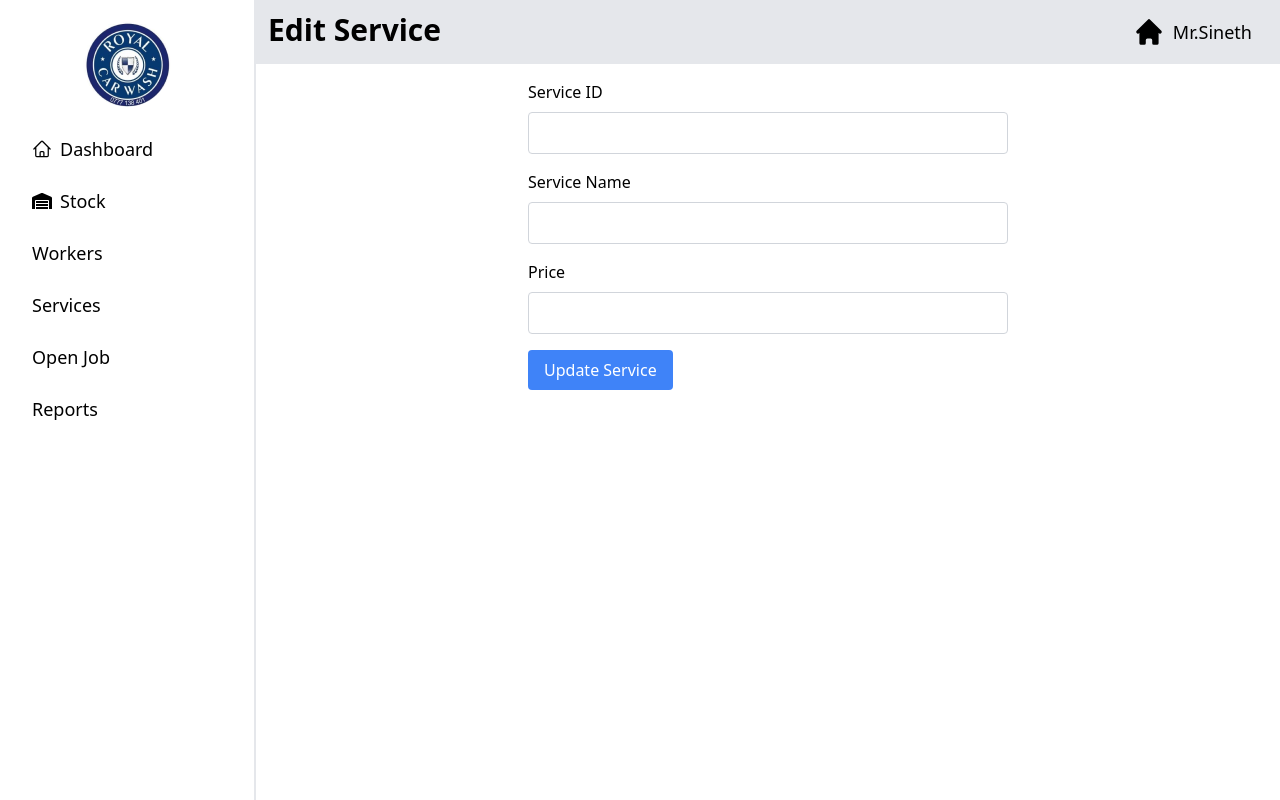
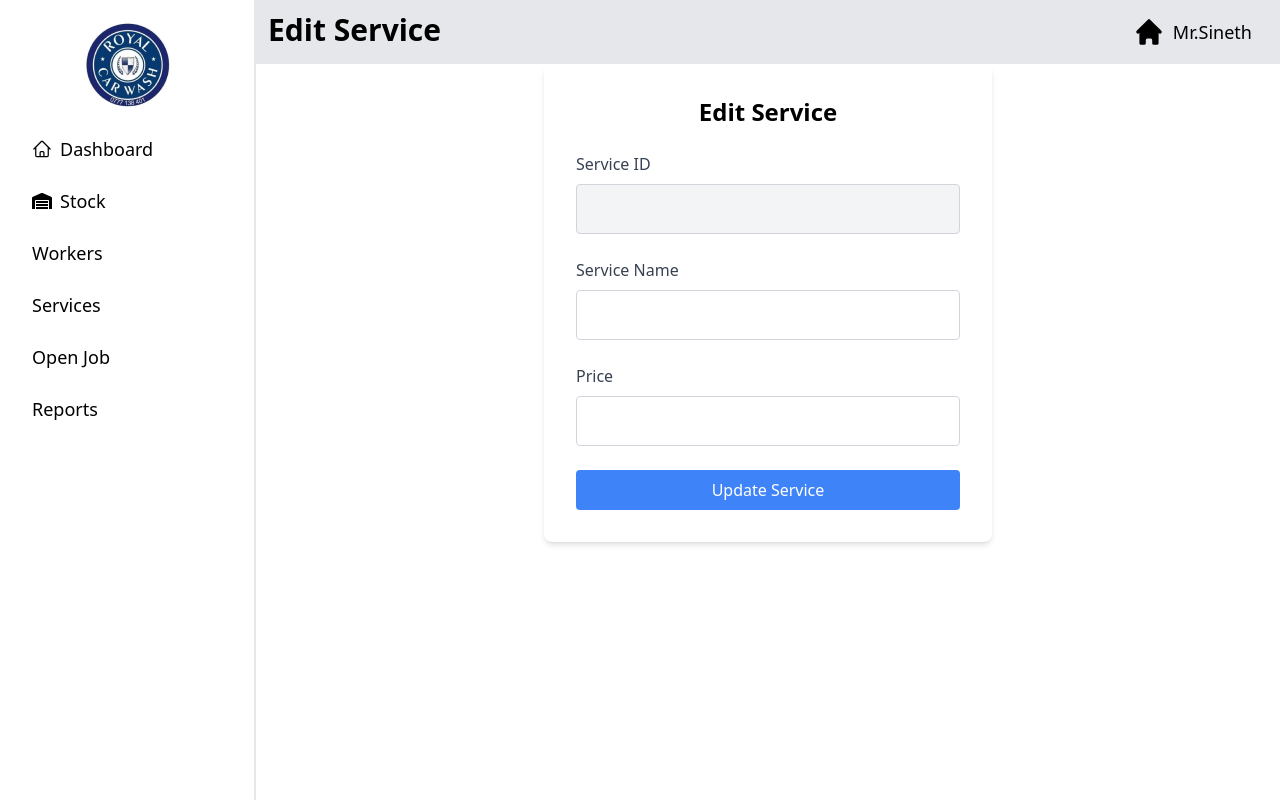
Before and after one commit to sinethrenuja1/RCW, a React (Vite) app in the folder Client/: page /edit_service/1 in a window 1280 px wide. Built offline with nearby package versions, Linux system fonts and the light colour scheme; no server answers.

Commit message:
EDIT_service

```diff
--- a/Client/src/Pages/servicejobs/editServices.jsx
+++ b/Client/src/Pages/servicejobs/editServices.jsx
@@ -1,3 +1,101 @@
+// import ShopHeader from '../../Components/shopheader';
+// import { useState, useEffect } from 'react';
+// import { useParams, useNavigate } from 'react-router-dom';
+// import axios from 'axios';
+
+// function EditService() {
+//     const { service_id } = useParams();
+//     const navigate = useNavigate();
+//     const [service, setService] = useState({
+//         service_id: '',
+//         s_name: '',
+//         s_price: ''
+//     });
+
+//     useEffect(() => {
+//         const fetchServiceDetails = async () => {
+//             try {
+//                 const response = await axios.get(`http://localhost:8800/api/serviceRoutes/getServiceById/${service_id}`);
+//                 setService(response.data);
+//             } catch (error) {
+//                 console.error('Error fetching service details:', error);
+//             }
+//         };
+
+//         fetchServiceDetails();
+//     }, [service_id]);
+
+//     const handleChange = (e) => {
+//         const { name, value } = e.target;
+//         setService((prevService) => ({
+//             ...prevService,
+//             [name]: value,
+//         }));
+//     };
+
+//     const handleSubmit = async (e) => {
+//         e.preventDefault();
+//         try {
+//             await axios.put(`http://localhost:8800/api/serviceRoutes/updateService/${service_id}`, service);
+//             alert('Service details updated successfully');
+//             navigate('/show_services');
+//         } catch (error) {
+//             console.error('Error updating service details:', error);
+//         }
+//     };
+
+//     return (
+//         <div>
+//             <ShopHeader pageName="Edit Service" />
+//             <div className="container mx-auto p-4 w-2/4">
+//                 <form onSubmit={handleSubmit} className="space-y-4">
+//                     <div>
+//                         <label className="block mb-2 font-medium">Service ID</label>
+//                         <input
+//                             type="text"
+//                             name="service_id"
+//                             value={service.service_id}
+//                             readOnly
+//                             className="w-full p-2 border border-gray-300 rounded"
+//                         />
+//                     </div>
+//                     <div>
+//                         <label className="block mb-2 font-medium">Service Name</label>
+//                         <input
+//                             type="text"
+//                             name="s_name"
+//                             value={service.s_name}
+//                             onChange={handleChange}
+//                             className="w-full p-2 border border-gray-300 rounded"
+//                             required
+//                         />
+//                     </div>
+//                     <div>
+//                         <label className="block mb-2 font-medium">Price</label>
+//                         <input
+//                             type="text"
+//                             name="s_price"
+//                             value={service.s_price}
+//                             onChange={handleChange}
+//                             className="w-full p-2 border border-gray-300 rounded"
+//                             required
+//                         />
+//                     </div>
+//                     <button
+//                         type="submit"
+//                         className="px-4 py-2 bg-blue-500 text-white rounded hover:bg-blue-700"
+//                     >
+//                         Update Service
+//                     </button>
+//                 </form>
+//             </div>
+//         </div>
+//     );
+// }
+
+// export default EditService;
+
+
 import ShopHeader from '../../Components/shopheader';
 import { useState, useEffect } from 'react';
 import { useParams, useNavigate } from 'react-router-dom';
@@ -47,43 +145,44 @@ function EditService() {
     return (
         <div>
             <ShopHeader pageName="Edit Service" />
-            <div className="container mx-auto p-4 w-2/4">
-                <form onSubmit={handleSubmit} className="space-y-4">
+            <div className="container mx-auto p-8 max-w-md bg-white shadow-md rounded-lg">
+                <h2 className="text-2xl font-bold mb-6 text-center">Edit Service</h2>
+                <form onSubmit={handleSubmit} className="space-y-6">
                     <div>
-                        <label className="block mb-2 font-medium">Service ID</label>
+                        <label className="block mb-2 text-gray-700 font-medium">Service ID</label>
                         <input
                             type="text"
                             name="service_id"
                             value={service.service_id}
                             readOnly
-                            className="w-full p-2 border border-gray-300 rounded"
+                            className="w-full p-3 border border-gray-300 rounded bg-gray-100 cursor-not-allowed"
                         />
                     </div>
                     <div>
-                        <label className="block mb-2 font-medium">Service Name</label>
+                        <label className="block mb-2 text-gray-700 font-medium">Service Name</label>
                         <input
                             type="text"
                             name="s_name"
                             value={service.s_name}
                             onChange={handleChange}
-                            className="w-full p-2 border border-gray-300 rounded"
+                            className="w-full p-3 border border-gray-300 rounded"
                             required
                         />
                     </div>
                     <div>
-                        <label className="block mb-2 font-medium">Price</label>
+                        <label className="block mb-2 text-gray-700 font-medium">Price</label>
                         <input
                             type="text"
                             name="s_price"
                             value={service.s_price}
                             onChange={handleChange}
-                            className="w-full p-2 border border-gray-300 rounded"
+                            className="w-full p-3 border border-gray-300 rounded"
                             required
                         />
                     </div>
                     <button
                         type="submit"
-                        className="px-4 py-2 bg-blue-500 text-white rounded hover:bg-blue-700"
+                        className="w-full px-4 py-2 bg-blue-500 text-white rounded hover:bg-blue-700 transition duration-300"
                     >
                         Update Service
                     </button>
```
